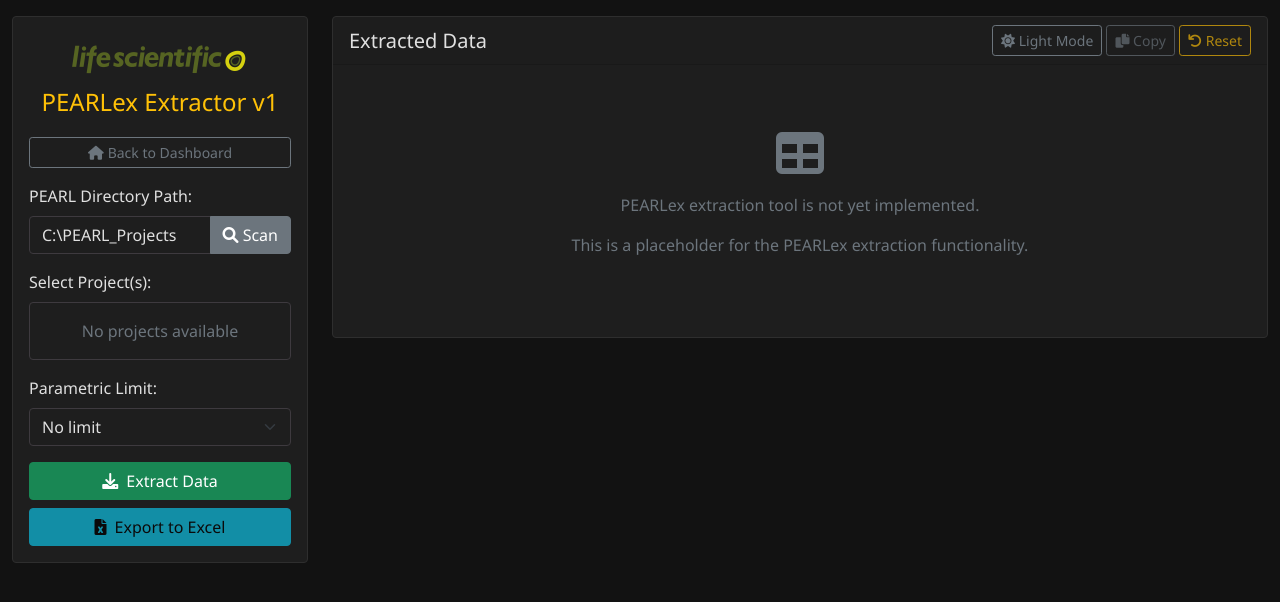
After one commit to dgl321/ls-modelling-tools-flask, a Flask app: page /pearlex/ in a window 1280 px wide. The commit adds this page. Shown: the top 602 px of the page. Run offline with Flask 3, Linux system fonts and the light colour scheme; some libraries are stand-ins or nearby versions.

Commit message:
Add PEARLex functionality with new blueprint and routes for directory scanning, data extraction, and Excel export; update index page to include PEARLex tool card.

```diff
--- a/app.py
+++ b/app.py
@@ -7,6 +7,7 @@
 # Import the extractors
 from pelmoex.extractor import PELMOExtractor
 from toxswaex.extractor import TOXSWAExtractor
+from pearlex.extractor import PEARLexExtractor
 
 # Create blueprints with full functionality
 pelmoex_bp = Blueprint('pelmoex', __name__,
@@ -15,6 +16,7 @@
 
 # Global extractor instances
 pelmo_extractor = PELMOExtractor()
+pearl_extractor = PEARLexExtractor()
 
 @pelmoex_bp.route('/')
 def pelmoex_index():
@@ -291,9 +293,68 @@
     except Exception as e:
         return jsonify({'error': f'Error getting table data: {str(e)}'})
 
+# PEARLex Blueprint
+pearlex_bp = Blueprint('pearlex', __name__,
+                       template_folder='pearlex/templates',
+                       static_folder='pearlex/static')
+
+@pearlex_bp.route('/')
+def pearlex_index():
+    return render_template('pearlex/index.html')
+
+@pearlex_bp.route('/scan_directory', methods=['POST'])
+def pearlex_scan_directory():
+    try:
+        data = request.get_json()
+        directory = data.get('directory', '').strip()
+
+        if not directory:
+            return jsonify({'error': 'Please provide a directory path'})
+
+        if not os.path.exists(directory):
+            return jsonify({'error': f'Directory does not exist: {directory}'})
+
+        # Placeholder for PEARL directory scanning
+        return jsonify({
+            'error': 'PEARLex functionality not yet implemented'
+        })
+
+    except Exception as e:
+        return jsonify({'error': f'Error scanning directory: {str(e)}'})
+
+@pearlex_bp.route('/extract_data', methods=['POST'])
+def pearlex_extract_data():
+    try:
+        data = request.get_json()
+        main_dir = data.get('main_dir', '')
+        selected_projects = data.get('selected_projects', [])
+        limit_value = data.get('limit_value', None)
+
+        if not main_dir:
+            return jsonify({'error': 'No main directory specified'})
+
+        if not selected_projects:
+            return jsonify({'error': 'No projects selected'})
+
+        # Placeholder for PEARLex data extraction
+        return jsonify({
+            'error': 'PEARLex extraction not yet implemented'
+        })
+
+    except Exception as e:
+        return jsonify({'error': f'Error extracting data: {str(e)}'})
+
+@pearlex_bp.route('/export_excel', methods=['POST'])
+def pearlex_export_excel():
+    try:
+        return jsonify({'error': 'PEARLex export not yet implemented'})
+    except Exception as e:
+        return jsonify({'error': f'Error exporting Excel: {str(e)}'})
+
 # Register blueprints
 app.register_blueprint(pelmoex_bp, url_prefix='/pelmoex')
 app.register_blueprint(toxswaex_bp, url_prefix='/toxswaex')
+app.register_blueprint(pearlex_bp, url_prefix='/pearlex')
 
 @app.route('/')
 def index():
--- /dev/null
+++ b/pearlex/__init__.py
@@ -0,0 +1 @@
+# PEARLex package
--- /dev/null
+++ b/pearlex/templates/pearlex/index.html
@@ -0,0 +1,244 @@
+<!DOCTYPE html>
+<html lang="en">
+<head>
+    <meta charset="UTF-8">
+    <meta name="viewport" content="width=device-width, initial-scale=1.0">
+    <title>PEARLex Extractor</title>
+    <link href="https://cdn.jsdelivr.net/npm/bootstrap@5.1.3/dist/css/bootstrap.min.css" rel="stylesheet">
+    <link href="https://cdnjs.cloudflare.com/ajax/libs/font-awesome/6.0.0/css/all.min.css" rel="stylesheet">
+    <style>
+        body {
+            background-color: #121212;
+            color: #E0E0E0;
+            font-family: 'Segoe UI', sans-serif;
+        }
+        .card {
+            background-color: #1E1E1E;
+            border: 1px solid #2E2E2E;
+        }
+        .btn-primary {
+            background-color: #2D2D30;
+            border-color: #3E3A3F;
+        }
+        .btn-primary:hover {
+            background-color: #3A3A3F;
+            border-color: #3E3A3F;
+        }
+        .form-control, .form-select {
+            background-color: #1E1E1E;
+            border: 1px solid #3E3A3F;
+            color: #E0E0E0;
+        }
+        .form-control:focus, .form-select:focus {
+            background-color: #1E1E1E;
+            border-color: #007bff;
+            color: #E0E0E0;
+            box-shadow: 0 0 0 0.2rem rgba(0, 123, 255, 0.25);
+        }
+        .table {
+            background-color: #1E1E1E;
+            color: #E0E0E0;
+        }
+        .table th {
+            background-color: #2E2E2E;
+            border-color: #3E3A3F;
+        }
+        .table td {
+            border-color: #3E3A3F;
+        }
+        .list-group {
+            background-color: #1E1E1E;
+            border: 1px solid #3E3A3F;
+        }
+        .list-group-item {
+            background-color: #1E1E1E;
+            border-color: #3E3A3F;
+            color: #E0E0E0;
+        }
+        .list-group-item:hover {
+            background-color: #2E2E2E;
+        }
+        .list-group-item.active {
+            background-color: #007bff;
+            border-color: #007bff;
+        }
+        .alert {
+            background-color: #1E1E1E;
+            border-color: #3E3A3F;
+        }
+        .logo-container {
+            text-align: center;
+            margin-bottom: 20px;
+        }
+        .logo {
+            max-width: 200px;
+            height: auto;
+        }
+        .loading {
+            display: none;
+        }
+        .spinner-border-sm {
+            width: 1rem;
+            height: 1rem;
+        }
+        .toast-container {
+            position: fixed;
+            top: 20px;
+            right: 20px;
+            z-index: 9999;
+        }
+        .toast {
+            background-color: #1E1E1E;
+            border: 1px solid #3E3A3F;
+            color: #E0E0E0;
+            min-width: 300px;
+        }
+    </style>
+</head>
+<body>
+    <div class="container-fluid mt-3">
+        <div class="row">
+            <!-- Left Side: File/Project Selection -->
+            <div class="col-md-3">
+                <div class="card">
+                    <div class="card-body">
+                        <div class="logo-container">
+                            <img src="{{ url_for('pearlex.static', filename='ls.png') }}" alt="PEARLex Logo" class="logo">
+                            <h4 class="mt-2 text-warning">PEARLex Extractor v1</h4>
+                        </div>
+
+                        <div class="mb-3">
+                            <button class="btn btn-sm btn-outline-secondary w-100" onclick="window.location.href='/'">
+                                <i class="fas fa-home me-1"></i>Back to Dashboard
+                            </button>
+                        </div>
+
+                        <div class="mb-3">
+                            <label for="directoryInput" class="form-label">PEARL Directory Path:</label>
+                            <div class="input-group">
+                                <input type="text" class="form-control" id="directoryInput" value="C:\PEARL_Projects" placeholder="Enter directory path...">
+                                <button class="btn btn-secondary" type="button" onclick="scanDirectory()">
+                                    <i class="fas fa-search"></i> Scan
+                                </button>
+                            </div>
+                        </div>
+
+                        <div class="mb-3">
+                            <label class="form-label">Select Project(s):</label>
+                            <div id="projectList" class="list-group" style="max-height: 300px; overflow-y: auto;">
+                                <div class="text-muted text-center py-3">No projects available</div>
+                            </div>
+                        </div>
+
+                        <div class="mb-3">
+                            <label for="limitSelect" class="form-label">Parametric Limit:</label>
+                            <select class="form-select" id="limitSelect">
+                                <option value="">No limit</option>
+                                <option value="0.1">0.1 µg/l</option>
+                                <option value="0.001">0.001 µg/l</option>
+                            </select>
+                        </div>
+
+                        <div class="d-grid gap-2">
+                            <button class="btn btn-success" onclick="extractData()" id="extractBtn">
+                                <span class="loading">
+                                    <span class="spinner-border spinner-border-sm me-2"></span>
+                                </span>
+                                <i class="fas fa-download me-2"></i>Extract Data
+                            </button>
+                            <button class="btn btn-info" onclick="exportExcel()" id="exportBtn" disabled>
+                                <i class="fas fa-file-excel me-2"></i>Export to Excel
+                            </button>
+                        </div>
+                    </div>
+                </div>
+            </div>
+
+            <!-- Right Side: Data Display -->
+            <div class="col-md-9">
+                <div class="card">
+                    <div class="card-header d-flex justify-content-between align-items-center">
+                        <h5 class="mb-0">Extracted Data</h5>
+                        <div>
+                            <button class="btn btn-sm btn-outline-secondary" onclick="toggleTheme()" id="themeBtn">
+                                <i class="fas fa-sun"></i> Light Mode
+                            </button>
+                            <button class="btn btn-sm btn-outline-secondary" onclick="copyTable()" id="copyBtn" disabled>
+                                <i class="fas fa-copy"></i> Copy
+                            </button>
+                            <button class="btn btn-sm btn-outline-warning" onclick="resetTable()" id="resetBtn" disabled>
+                                <i class="fas fa-undo"></i> Reset
+                            </button>
+                        </div>
+                    </div>
+                    <div class="card-body">
+                        <div id="dataTable">
+                            <div class="text-muted text-center py-5">
+                                <i class="fas fa-table fa-3x mb-3"></i>
+                                <p>PEARLex extraction tool is not yet implemented.</p>
+                                <p>This is a placeholder for the PEARLex extraction functionality.</p>
+                            </div>
+                        </div>
+                    </div>
+                </div>
+            </div>
+        </div>
+    </div>
+
+    <!-- Toast Container -->
+    <div class="toast-container" id="toastContainer"></div>
+
+    <script src="https://cdn.jsdelivr.net/npm/bootstrap@5.1.3/dist/js/bootstrap.bundle.min.js"></script>
+    <script>
+        function showToast(message, type = 'info') {
+            const toastContainer = document.getElementById('toastContainer');
+            const toastId = 'toast-' + Date.now();
+
+            const toastHtml = `
+                <div class="toast" id="${toastId}" role="alert" aria-live="assertive" aria-atomic="true">
+                    <div class="toast-header" style="background-color: ${type === 'success' ? '#28a745' : type === 'danger' ? '#dc3545' : type === 'warning' ? '#ffc107' : '#17a2b8'}; color: white;">
+                        <strong class="me-auto">${type.charAt(0).toUpperCase() + type.slice(1)}</strong>
+                        <button type="button" class="btn-close btn-close-white" data-bs-dismiss="toast"></button>
+                    </div>
+                    <div class="toast-body">
+                        ${message}
+                    </div>
+                </div>
+            `;
+
+            toastContainer.insertAdjacentHTML('beforeend', toastHtml);
+            const toastElement = document.getElementById(toastId);
+            const toast = new bootstrap.Toast(toastElement, { delay: 4000 });
+            toast.show();
+
+            toastElement.addEventListener('hidden.bs.toast', () => {
+                toastElement.remove();
+            });
+        }
+
+        function scanDirectory() {
+            showToast('PEARLex functionality not yet implemented', 'warning');
+        }
+
+        function extractData() {
+            showToast('PEARLex extraction not yet implemented', 'warning');
+        }
+
+        function exportExcel() {
+            showToast('PEARLex export not yet implemented', 'warning');
+        }
+
+        function copyTable() {
+            showToast('PEARLex copy not yet implemented', 'warning');
+        }
+
+        function resetTable() {
+            showToast('PEARLex reset not yet implemented', 'warning');
+        }
+
+        function toggleTheme() {
+            showToast('Theme toggle not yet implemented', 'warning');
+        }
+    </script>
+</body>
+</html>
```
Also changed, not shown: pearlex/extractor.py (added, +18 -0 lines), templates/index.html (+11 -2 lines), pearlex/static/ls.png (added).
